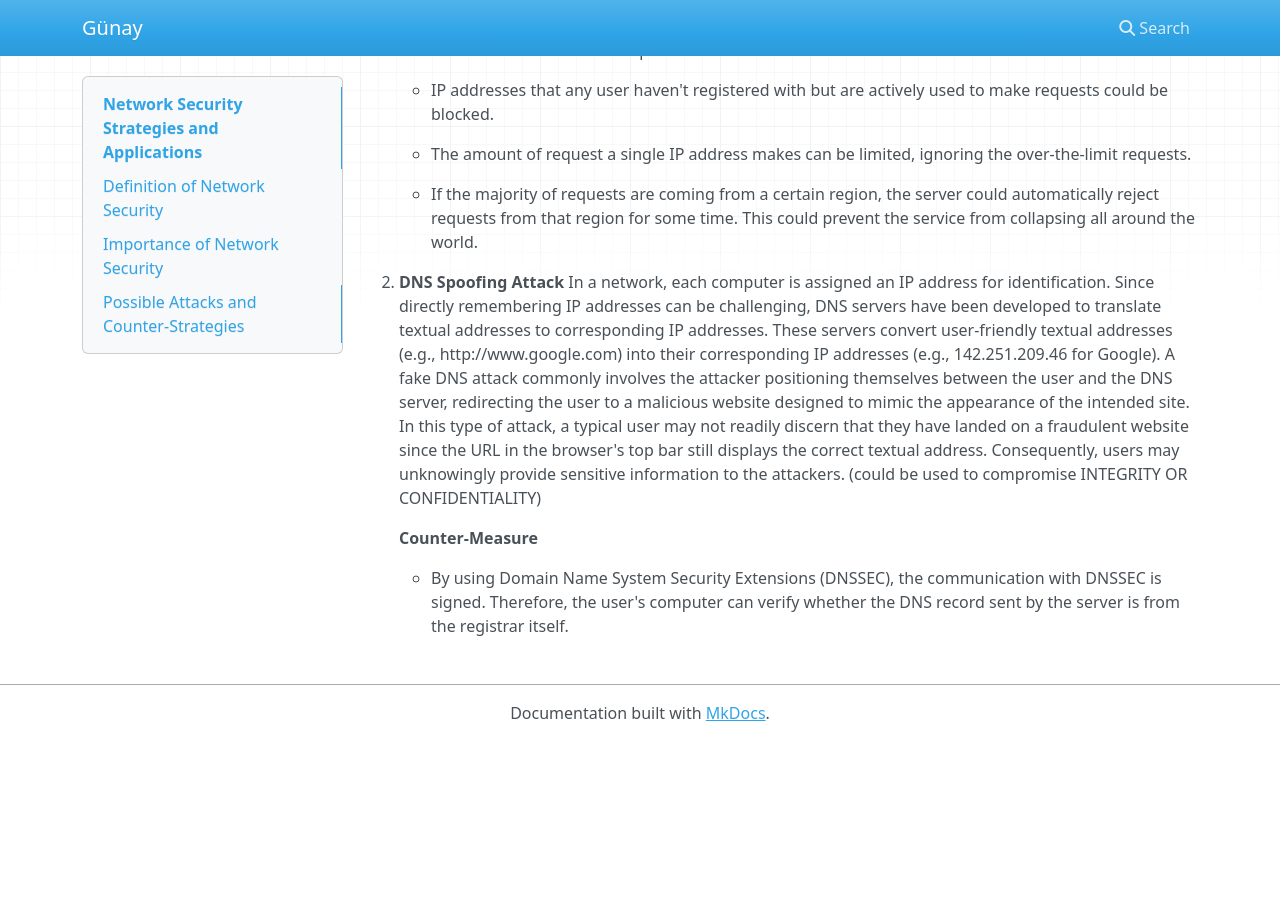
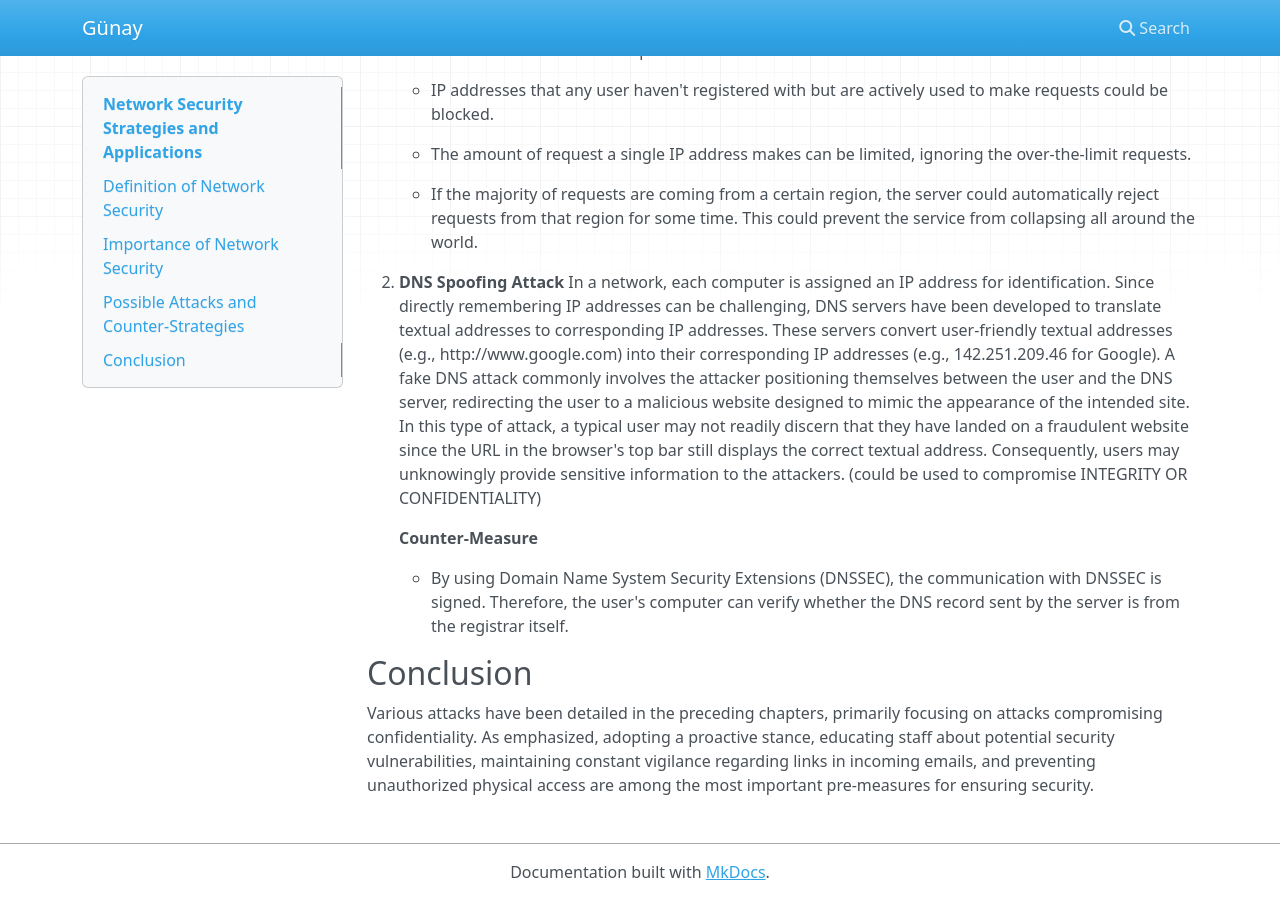
Before and after one commit to gunaykrgl/siber_guvenlik, an MkDocs documentation site: the page built from docs/index.md, in a window 1280 px wide and 900 px high, scrolled down 3972 px. Built offline with MkDocs 1.6.1, drawn with Linux system fonts in a browser that asks for light colours; nearby versions of some CDN libraries; before the commit the page ends 4713 px from its top, so only the background shows below that.

Commit message:
Add conclusion to index.md

```diff
--- a/docs/index.md
+++ b/docs/index.md
@@ -103,3 +103,7 @@ A fake DNS attack commonly involves the attacker positioning themselves between
     **Counter-Measure**
 
     - By using Domain Name System Security Extensions (DNSSEC), the communication with DNSSEC is signed. Therefore, the user's computer can verify whether the DNS record sent by the server is from the registrar itself.
+
+## Conclusion
+
+Various attacks have been detailed in the preceding chapters, primarily focusing on attacks compromising confidentiality. As emphasized, adopting a proactive stance, educating staff about potential security vulnerabilities, maintaining constant vigilance regarding links in incoming emails, and preventing unauthorized physical access are among the most important pre-measures for ensuring security.
```
